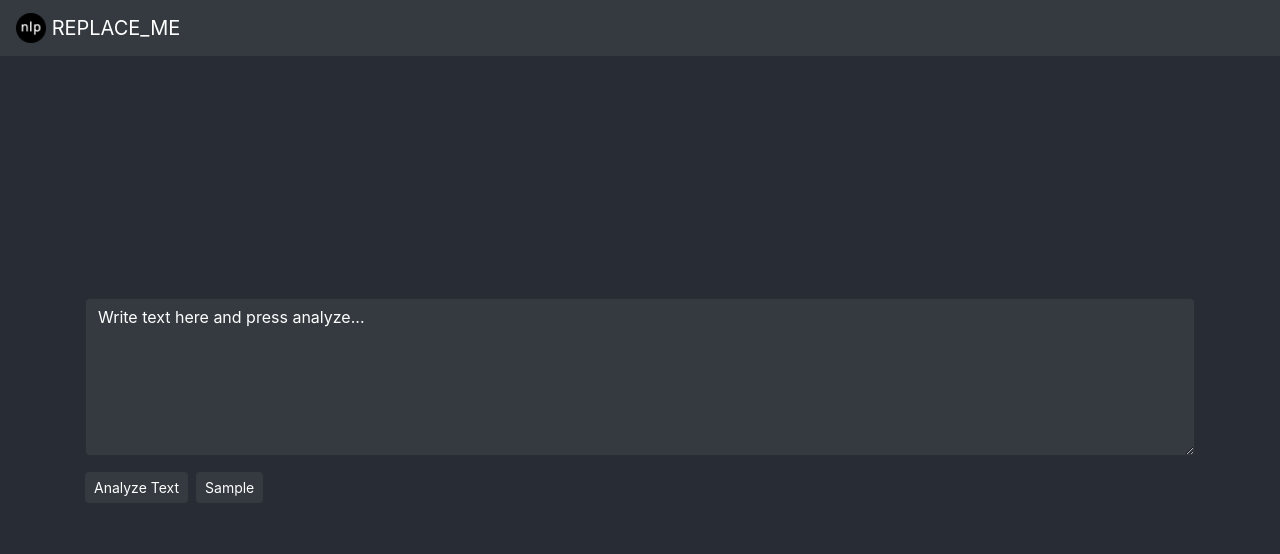
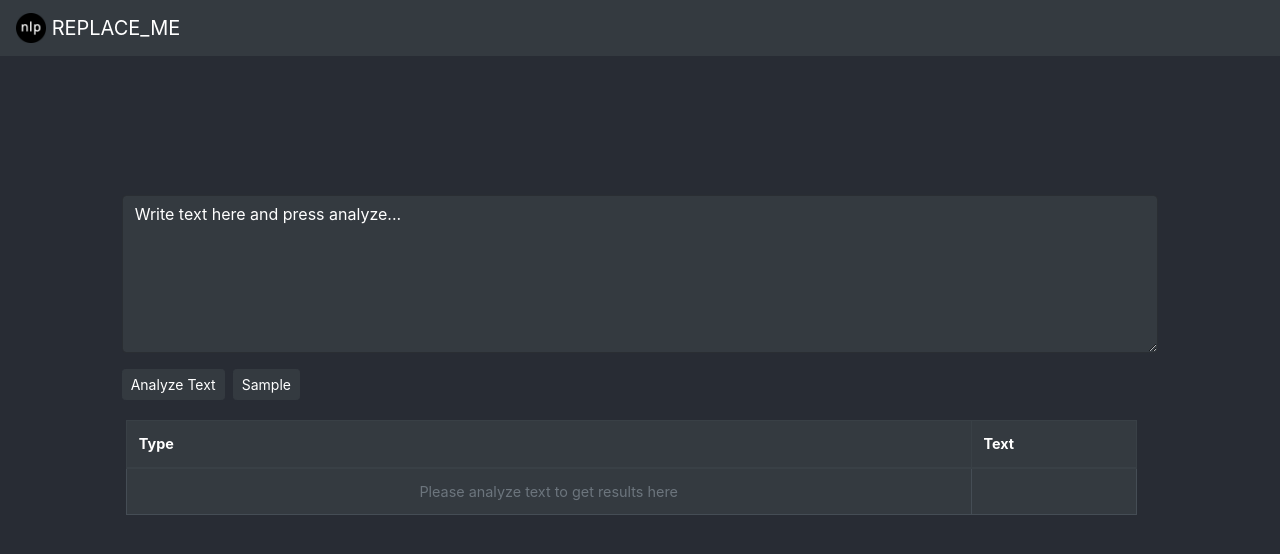
Before and after one commit to matias-kovero/nlp-example, a React (Create React App) app: page / in a window 1280 px wide. Shown: the top 554 px of the page. Built offline with nearby package versions, Linux system fonts and the light colour scheme.

Commit message:
Added filters, fixed result errors. Moved apiFiled as collection_field to .env

```diff
--- a/src/App.css
+++ b/src/App.css
@@ -7,7 +7,7 @@
   pointer-events: none;
 }
 
-.App-header {
+.App-body {
   background-color: #282c34;
   min-height: 100vh;
   display: flex;
@@ -21,6 +21,43 @@
 .App-link {
   color: #61dafb;
 }
+.split {
+  height: 50%;
+  width: 100%;
+  position: fixed;
+  z-index: 1;
+  overflow: hidden;
+  padding-top: 20px;
+  padding-right: 20px;
+  padding-left: 20px;
+}
+.top {
+  top: 0;
+}
+.bottom {
+  bottom: 0;
+}
+.absolute-bottom {
+  position: absolute !important;
+  bottom: 0 !important;
+}
+.custom-pill {
+  cursor: pointer;
+}
+.result-table {
+  height: 69%;
+  overflow: hidden scroll;
+  min-height: 15em;
+}
+.hide-scroll {
+  padding-right: 17px !important;
+  padding-bottom: 17px !important;
+  -ms-overflow-style: none;
+  scrollbar-width: none;
+}
+.hide-scroll::-webkit-scrollbar {
+  display: none !important;
+}
 
 @keyframes App-logo-spin {
   from {
--- a/src/App.js
+++ b/src/App.js
@@ -5,12 +5,12 @@ import config from './config.json';
 
 import Navbar from 'react-bootstrap/Navbar';
 import NlpApp from './components/NlpApp';
+import Container from 'react-bootstrap/Container';
 
 function App() {
   return (
-    <div className="App">
-      <header className="App-header" style={{backgroundColor: config.appColors.background}}>
-        <Navbar variant={config.appColors.navbarDark ? 'dark' : 'light'} style={{backgroundColor: config.appColors.navbarColor}} fixed='top'>
+    <Container fluid className='App-body' style={{backgroundColor: config.appColors.background}}>
+      <Navbar variant={config.appColors.navbarDark ? 'dark' : 'light'} style={{backgroundColor: config.appColors.navbarColor}} fixed='top'>
           <Navbar.Brand href="#home">
             <img
               alt=""
@@ -27,11 +27,11 @@ function App() {
           formColor={config.appColors.formColors}
           sentences={config.sentences}
           colors={config.legendColors}
-          apiField={config.apiField}
+          apiField={process.env.REACT_APP_COLLECTION_FIELD}
         />
-      </header>
-    </div>
+    </Container>
   );
 }
 
 export default App;
+//<div className="App-body" style={{backgroundColor: config.appColors.background}}>
--- a/src/api/wex-nlp.js
+++ b/src/api/wex-nlp.js
@@ -2,6 +2,7 @@ import config from '../config.json';
 // Route requests to a dummy client since CP4D doesn't support CORS
 const host = `${window.location.href}proxy`; // Check setupProxy.js
 const collectionId = process.env.REACT_APP_COLLECTION_ID;
+const collection_field = process.env.REACT_APP_COLLECTION_FIELD;
 
 function handleErrors(response) {
   if(!response.ok) {
@@ -24,7 +25,7 @@ const analyze = async(body) => {
         },
         body: JSON.stringify({
           fields: {
-            [config.apiField]: body
+            [collection_field]: body
           }
         })
       };
--- a/src/components/NlpApp.jsx
+++ b/src/components/NlpApp.jsx
@@ -4,19 +4,19 @@ import nlp from '../api/wex-nlp';
 import Form from 'react-bootstrap/Form';
 import Row from 'react-bootstrap/Row';
 import Col from 'react-bootstrap/Col';
-import Container from 'react-bootstrap/Container';
 import ButtonRb from 'react-bootstrap/Button';
 
 import ResultBox from './ResultBox';
 import TextArea from './TextArea';
 import Legends from './Legends';
 import Button from './Button';
+import Table from './Table';
 
 const analyzeText = async(text, colors, apiField) => {
   var response = await nlp.analyze(text);
   var data = response.enriched[apiField][0].annotations; // Making asumptions it will be on the 0 element
   // Array contains the whole sentence we don't need it.
-  var cleaned = data.filter(ann => ann.text === ann.properties.facetval);
+  var cleaned = data.filter(ann => ann.properties.facetpath);
   var facetTypes = [...new Set(cleaned.map(x => x.type))];
   cleaned = cleaned.map(obj => { return {...obj, color: colors[facetTypes.indexOf(obj.type)]} });
   return { results: cleaned, types: facetTypes };
@@ -25,15 +25,19 @@ const analyzeText = async(text, colors, apiField) => {
 function NlpApp(props) {
   const [isLoading, setLoading] = useState(false);
   const [text, setText] = useState('Write text here and press analyze...');
+  const [apiData, setApiData] = useState([]);
   const [results, setResult] = useState([]);
   const [facetTypes, setFacetTypes] = useState([]);
   const [rngSentence, updateRngSentece] = useState(0);
+  const [filter, updateFilter] = useState([]);
 
   useEffect(() => {
     if(isLoading) {
       analyzeText(text, props.colors, props.apiField).then((data) => {
+        setApiData(data.results);
         setResult(data.results);
         setFacetTypes(data.types);
+        updateFilter(data.types);
         setLoading(false);
       }).catch(error => {
         console.log(error);
@@ -60,12 +64,26 @@ function NlpApp(props) {
     getNext >= len ? updateRngSentece(0) : updateRngSentece(getNext);
   }
 
-  const handleChange = (e) => setText(e.target.value);
+  const handleChange = (e) => {
+    setText(e.target.value);
+    setFacetTypes([]);
+  };
+
+  const toggleFilter = (value) => {
+    // Filter results to contain only stuff in filter
+    let newFilter = filter.includes(value) ? filter.filter(obj => obj !== value) : filter.concat(value);
+    let filtered = filter.includes(value) ? results.filter(obj => newFilter.includes(obj.type)) : apiData.filter(obj => newFilter.includes(obj.type));
+    //console.log(filtered);
+    setResult(filtered);
+    updateFilter(newFilter);
+    // Update results
+  }
 
   return(
-    <Container>
+    <>
+    <div className='split top'>
       <Row className="justify-content-md-center">
-        <Col xs={12} md={11} xl={12} >
+          <Col xs={12} md={10} xl={10} className='absolute-bottom'>
             <Form>
               {results.length ?
                 <ResultBox
@@ -81,7 +99,7 @@ function NlpApp(props) {
                   color={props.textColor}
                 />
               }
-            <Legends data={facetTypes} colors={props.colors} bg={props.formColor} />
+              <Legends data={facetTypes} colors={props.colors} bg={props.formColor} onClick={toggleFilter} filter={filter}/>
               <Button
                 disabled={isLoading}
                 onClick={handleClick}
@@ -101,7 +119,15 @@ function NlpApp(props) {
             </Form>
           </Col>
       </Row>
-    </Container>
+    </div>
+    <div className='split bottom'>
+      <Row className='justify-content-md-center'>
+        <Col xs={12} md={10} xl={10} className='small table-data' >
+          <Table data={results} bg={props.formColor} />
+        </Col>
+      </Row>
+    </div>
+    </>
   );
 }
 export default NlpApp;
--- a/src/components/ResultBox.jsx
+++ b/src/components/ResultBox.jsx
@@ -3,17 +3,36 @@ import React, { useState, useEffect } from 'react';
 const buildResultsArea = (highlights, text) => {
     let results = null;
     let textArray = [];
+
+    highlights = highlights.sort((a,b) => {
+      return a.endIndex - b.endIndex === 0 ? b.beginIndex - a.beginIndex : a.endIndex - b.endIndex;
+    });
+
+    let highestInColor = -1;
     highlights.forEach((highlight, index) => {
+      let draw = highlight.endIndex > highestInColor;
+      let crop = highestInColor >= highlight.beginIndex; // We need to crop
+
       if (index === 0) { //before the first highlight
         textArray = textArray.concat({ text: text.substring(0, highlight.beginIndex), isHighlight: false });
       }
+
       //all the hightlights
-      if (index !== 0) { //don't do this for the first word
+      if (index !== 0 && highlights[index - 1].endIndex <= highlight.beginIndex) {
+        // We add to the array "text string" last highlight endIndex, this higlight beginIndex
         textArray = textArray.concat({ text: text.substring(highlights[index - 1].endIndex, highlight.beginIndex), isHighlight: false });
       }
-      textArray = textArray.concat({ text: ' ', isHighlight: false });
-      textArray = textArray.concat({ text: text.substring(highlight.beginIndex, highlight.endIndex), isHighlight: true, color: highlight.color });
-
+      // We create a space.
+      //textArray = textArray.concat({ text: ' ', isHighlight: false });
+      if(draw) {
+        textArray = textArray.concat({
+          text: text.substring(crop ? highestInColor : highlight.beginIndex, highlight.endIndex),
+          isHighlight: true,
+          color: highlight.color
+        });
+        highestInColor = highlight.endIndex;
+      }
+      // We add current highlight
 
       if (index === highlights.length - 1) { //after the last highlight
         textArray = textArray.concat({ text: ' ', isHighlight: false });
@@ -21,9 +40,9 @@ const buildResultsArea = (highlights, text) => {
       }
 
     })
-    console.log(textArray);
+
     results = textArray.map((textElement, index) => {
-      let colorCode = textElement.isHighlight ? textElement.color : null
+      let colorCode = textElement.isHighlight ? textElement.color : null;
       return (
         <span key={index} style={{color: colorCode}}>{textElement.text}</span>
       )
@@ -52,16 +71,14 @@ function ColorLuminance(hex, lum) {
 }
 
 function ResultBox(props) {
-  const [data, setData] = useState(props.data);
   const [result, setResult] = useState([]);
   const [text, setText] = useState(props.text);
   let borders = ColorLuminance(props.bg, -0.2);
+
   useEffect(() => {
-    if(data) {
-      let colorText = buildResultsArea(data, text);
-      setResult(colorText);
-    } else { setData(null); setText(null); }
-  }, [data, text]);
+    let colorText = buildResultsArea(props.data, text);
+    setResult(colorText);
+  }, [props.data, text]);
 
   return(
     <div
--- a/src/components/Table.jsx
+++ b/src/components/Table.jsx
@@ -1,22 +1,61 @@
 import React from 'react';
 import Table from 'react-bootstrap/Table';
 
+function ColorLuminance(hex, lum) {
+
+	// validate hex string
+	hex = String(hex).replace(/[^0-9a-f]/gi, '');
+	if (hex.length < 6) {
+		hex = hex[0]+hex[0]+hex[1]+hex[1]+hex[2]+hex[2];
+	}
+	lum = lum || 0;
+
+	// convert to decimal and change luminosity
+	var rgb = "#", c, i;
+	for (i = 0; i < 3; i++) {
+		c = parseInt(hex.substr(i*2,2), 16);
+		c = Math.round(Math.min(Math.max(0, c + (c * lum)), 255)).toString(16);
+		rgb += ("00"+c).substr(c.length);
+	}
+
+	return rgb;
+}
+
 function TableElement(props) {
+  let borders = ColorLuminance(props.bg, 0.1);
+  return(
+    <div className='text-left hide-scroll result-table'>
+      <Table bordered variant='dark' style={{borderColor: borders, background: props.bg }}>
+        <thead>
+          <tr>
+            <th style={{borderColor: borders}}>Type</th>
+            <th style={{borderColor: borders}}>Text</th>
+          </tr>
+        </thead>
+        <tbody>
+          {props.data.length > 0 ? props.data.map((word, i) =>
+            <tr key={i}>
+              <td style={{borderColor: borders}}>{word.type}</td>
+              <td style={{borderColor: borders}}>{word.text}</td>
+            </tr>):
+            <tr><td className='text-muted text-center'>Please analyze text to get results here</td><td></td></tr>}
+        </tbody>
+      </Table>
+    </div>
+  )
 
-return(
-  <Table striped bordered variant='dark' className='col-sm-8'>
+}
+/**
+ <Table striped bordered variant='dark'>
       <thead>
         <tr>
           <th>Type</th>
           <th>Text</th>
         </tr>
       </thead>
-    <tbody>
+      <tbody style={{overflow: 'scroll'}}>
         {props.data.map((word, i) => <tr key={i}><td>{word.type}</td><td>{word.text}</td></tr>)}
       </tbody>
     </Table>
-)
-
-}
-
+ */
 export default TableElement;
--- a/src/config.json
+++ b/src/config.json
@@ -1,5 +1,4 @@
 {
-  "apiField": "remember_to_change",
   "sentences": [
     "Feel free to add as many sentences as needed.",
     "Remember to have enough *legendColors* as your api returns labels",
@@ -11,7 +10,9 @@
     "#17a2b8",
     "#ffc107",
     "#dc3545",
-    "#fd7e14"
+    "#fd7e14",
+    "#6610f2",
+    "#e83e8c"
   ],
   "appColors": {
     "background": "#282c34",
```
Also changed, not shown: src/components/Legends.jsx (+33 -3 lines), 4 other files (tests, documents, lock files or other folders). Lines whose indentation alone changed are shown as unchanged.
